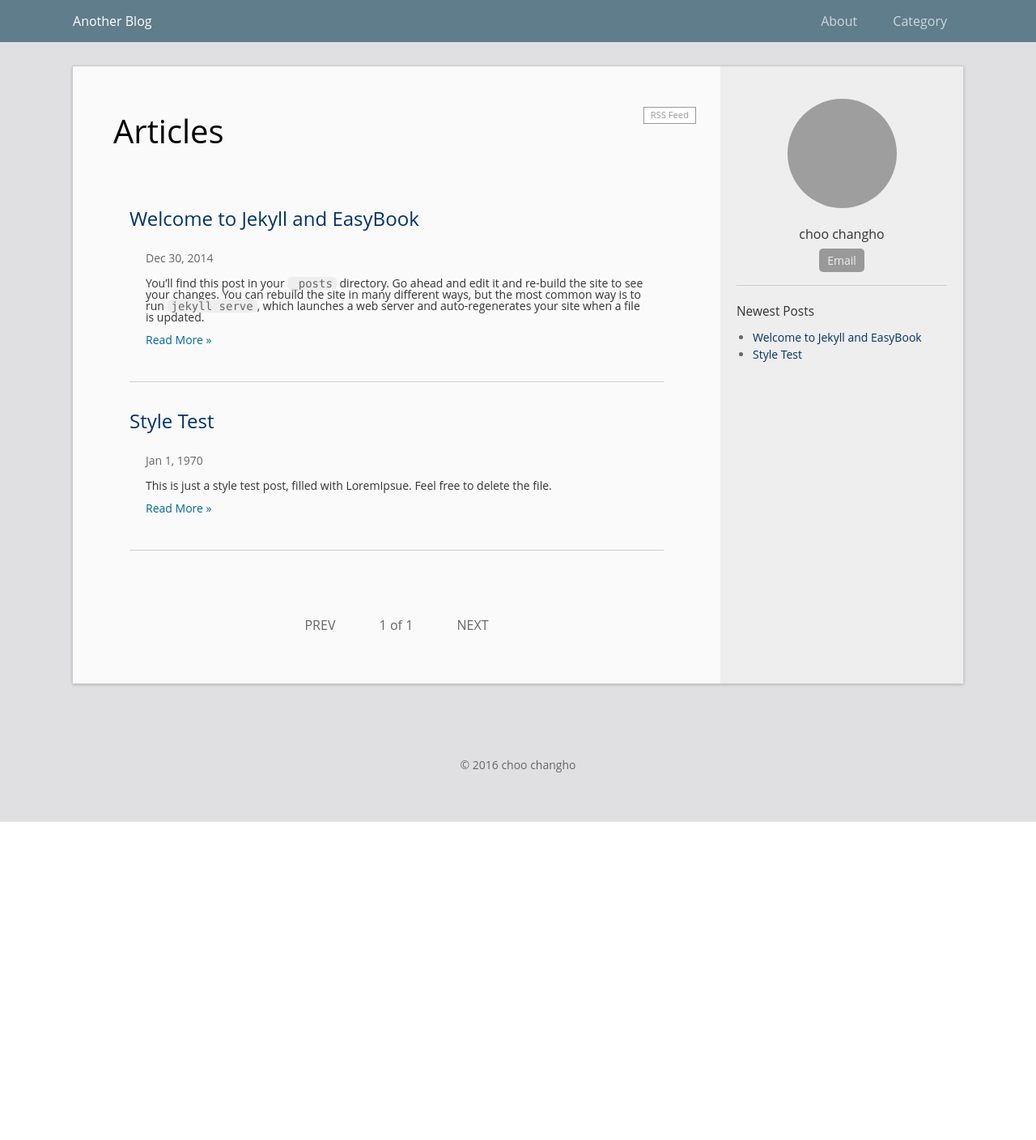
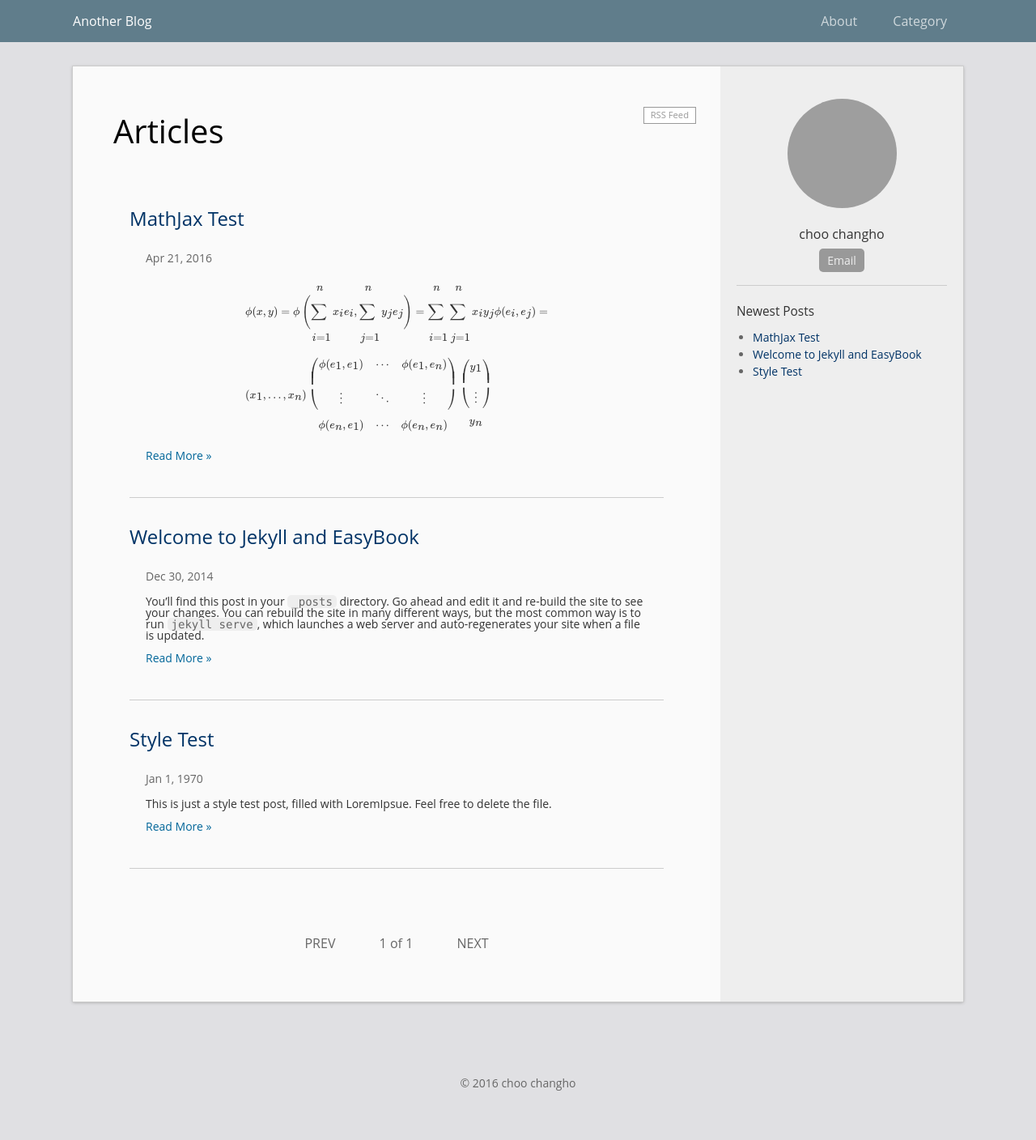
Before and after one commit to choochangho/choochangho.github.io, a Jekyll site: the page built from index.html, in a window 1280 px wide. Shown: the whole page at 81% size. Built offline with Jekyll 4.4.1, drawn with Linux system fonts in a browser that asks for light colours; formulas are drawn with MathJax 3; the list of posts is cut into pages by our own code; before the commit the page ends 1015 px from its top, so only the background shows below that; grey boxes are pictures that could not be loaded.

Commit message:
separate dev/prod environment

```diff
--- a/_config.yml
+++ b/_config.yml
@@ -1,8 +1,8 @@
 # Site settings
 title: Another Blog
-url: "http://localhost:4000"    # the protocol and hostname of your site, eg. `http://laobubu.github.io`
+url: "http://lhttp://choochangho.github.io/"    # the protocol and hostname of your site, eg. `http://laobubu.github.io`
 baseurl: "" # the prefix of your site uri, eg. `/jekyll-theme-EasyBook` or just one slash `/`
-#timezone: Asia/Chongqing
+timezone: Asia/Seoul
 description: >
   One or more sentences introducing this blog.
 
--- /dev/null
+++ b/_config_dev.yml
@@ -0,0 +1,2 @@
+# Site settings
+url: "http://localhost:4000"    # the protocol and hostname of your site, eg. `http://laobubu.github.io`
--- a/_includes/head.html
+++ b/_includes/head.html
@@ -9,4 +9,5 @@
   <link rel="stylesheet" href="{{ "/css/main.css" | prepend: site.baseurl }}">
   <link rel="canonical" href="{{ page.url | replace:'index.html','' | prepend: site.baseurl | prepend: site.url }}">
   <link rel="alternate" type="application/rss+xml" title="{{ site.title }}" href="{{ "/feed.xml" | prepend: site.baseurl | prepend: site.url }}" />
+  <script type="text/javascript" src="http://cdn.mathjax.org/mathjax/latest/MathJax.js?config=TeX-AMS-MML_HTMLorMML"></script>
 </head>
--- a/_posts/2014-12-30-welcome-to-jekyll.markdown
+++ b/_posts/2014-12-30-welcome-to-jekyll.markdown
@@ -5,6 +5,8 @@ date:   2014-12-30 09:00:13
 categories: jekyll update
 permalink: /archivers/hello
 ---
+
+
 
 You’ll find this post in your `_posts` directory. Go ahead and edit it and re-build the site to see your changes. You can rebuild the site in many different ways, but the most common way is to run `jekyll serve`, which launches a web server and auto-regenerates your site when a file is updated.
 
--- /dev/null
+++ b/_posts/2016-04-21-test1.md
@@ -0,0 +1,24 @@
+---
+layout: post
+title:  "MathJax Test"
+date:   2016-04-21 20:00
+categories: mathjax
+permalink: /archivers/mathjax-test
+---
+
+$$
+\begin{align*}
+  & \phi(x,y) = \phi \left(\sum_{i=1}^n x_ie_i, \sum_{j=1}^n y_je_j \right)
+  = \sum_{i=1}^n \sum_{j=1}^n x_i y_j \phi(e_i, e_j) = \\
+  & (x_1, \ldots, x_n) \left( \begin{array}{ccc}
+      \phi(e_1, e_1) & \cdots & \phi(e_1, e_n) \\
+      \vdots & \ddots & \vdots \\
+      \phi(e_n, e_1) & \cdots & \phi(e_n, e_n)
+    \end{array} \right)
+  \left( \begin{array}{c}
+      y_1 \\
+      \vdots \\
+      y_n
+    \end{array} \right)
+\end{align*}
+$$
```
Also changed, not shown: 2 other files.
